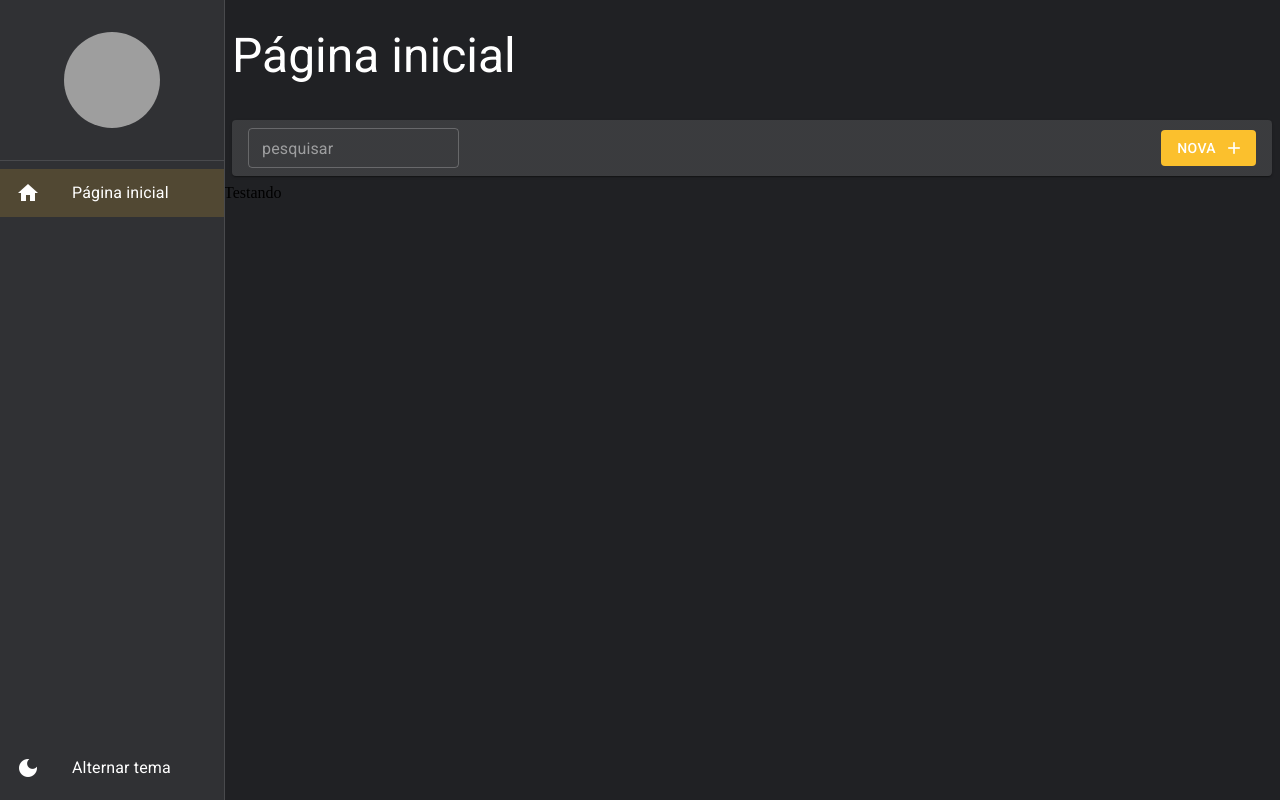
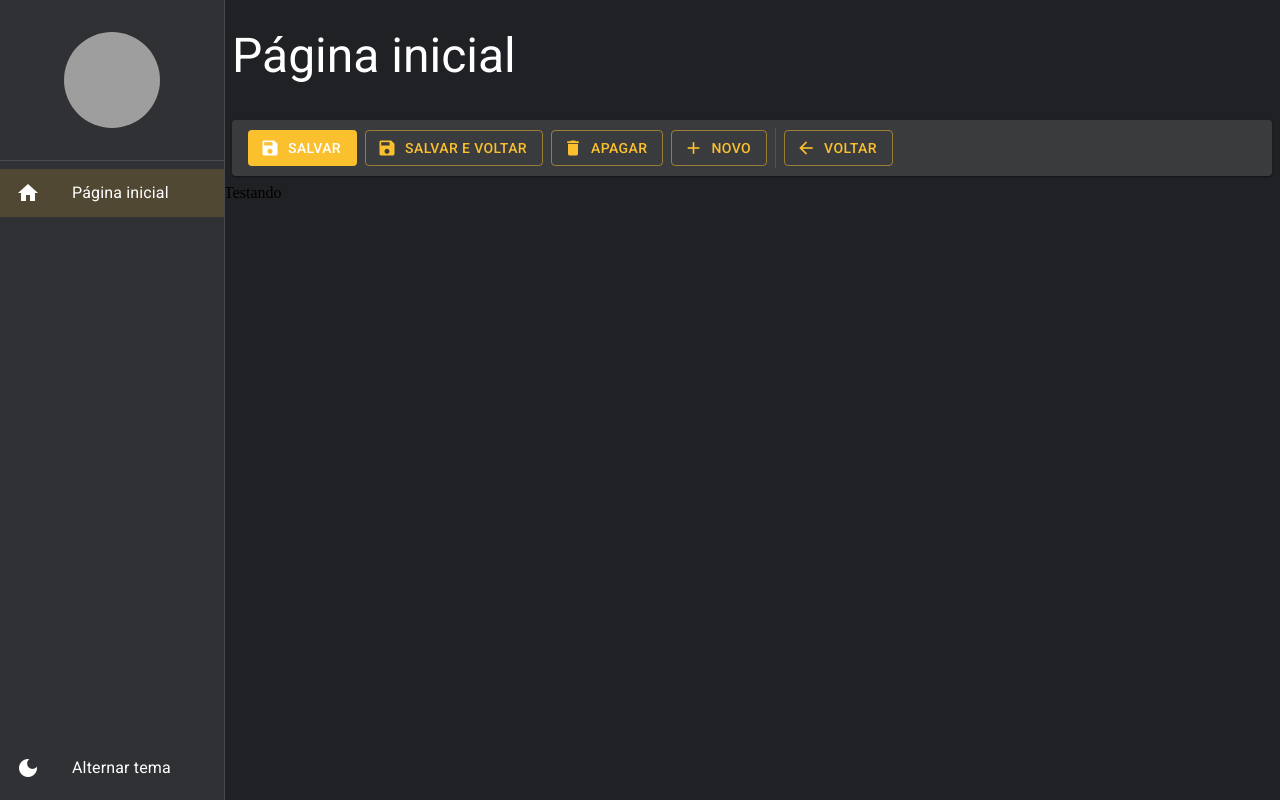
Before and after one commit to marcoantn020/cadastro-e-busca-de-pessoas-e-cidades, a React (Create React App) app: page /pagina-inicial in a window 1280 px wide. Built offline with nearby package versions, Linux system fonts and the light colour scheme; grey boxes are pictures that could not be loaded.

Commit message:
feat: estilizacao componente de barra de detalhe

```diff
--- a/src/pages/dashboard/Dashboard.tsx
+++ b/src/pages/dashboard/Dashboard.tsx
@@ -1,4 +1,4 @@
-import { FerramentasDeListagem } from '../../shared/components'
+import { FerramentaDeDetalhe } from '../../shared/components'
 import { LayoutBaseDePagina } from '../../shared/layouts'
 
 
@@ -9,9 +9,8 @@ export const Dashboard: React.FC<IDashboardProps> = () => {
     <LayoutBaseDePagina
       titulo='Página inicial'
       barraDeFerramentas={(
-        <FerramentasDeListagem
-          mostrarInputBusca
-          textoDoBotaoNovo='Nova'
+        <FerramentaDeDetalhe
+
         />
       )}
     >
--- /dev/null
+++ b/src/shared/components/ferramenta-de-detalhe/FerramentaDeDetalhe.tsx
@@ -0,0 +1,79 @@
+import { Box, Button, Divider, Icon, Paper, useTheme } from '@mui/material'
+
+
+interface IFerramentaDeDetalheProps {children?: React.ReactNode}
+export const FerramentaDeDetalhe: React.FC<IFerramentaDeDetalheProps> = () => {
+  const theme = useTheme()
+
+  return (
+
+    <Box
+      height={theme.spacing(5)}
+      marginX={1}
+      padding={1}
+      paddingX={2}
+      display="flex"
+      gap={1}
+      alignItems="center"
+      component={Paper}
+    >
+
+      <Button
+        color='primary'
+        disableElevation
+        variant='contained'
+        // onClick={() => void}
+        startIcon={<Icon>save</Icon>}
+      >
+        Salvar
+      </Button>
+
+      <Button
+        color='primary'
+        disableElevation
+        variant='outlined'
+        // onClick={() => void}
+        startIcon={<Icon>save</Icon>}
+      >
+        Salvar e Voltar
+      </Button>
+
+      <Button
+        color='primary'
+        disableElevation
+        variant='outlined'
+        // onClick={() => void}
+        startIcon={<Icon>delete</Icon>}
+      >
+        Apagar
+      </Button>
+
+      <Button
+        color='primary'
+        disableElevation
+        variant='outlined'
+        // onClick={() => void}
+        startIcon={<Icon>add</Icon>}
+      >
+        Novo
+      </Button>
+
+      <Divider
+        variant='middle'
+        orientation='vertical'
+      />
+
+      <Button
+        color='primary'
+        disableElevation
+        variant='outlined'
+        // onClick={() => void}
+        startIcon={<Icon>arrow_back</Icon>}
+      >
+        Voltar
+      </Button>
+
+    </Box>
+
+  )
+}
--- a/src/shared/components/index.ts
+++ b/src/shared/components/index.ts
@@ -1,2 +1,3 @@
 export * from './menu-lateral/MenuLateral'
 export * from './ferramentas-de-listagem/FerramentasDeListagem'
+export * from './ferramenta-de-detalhe/FerramentaDeDetalhe'
```
